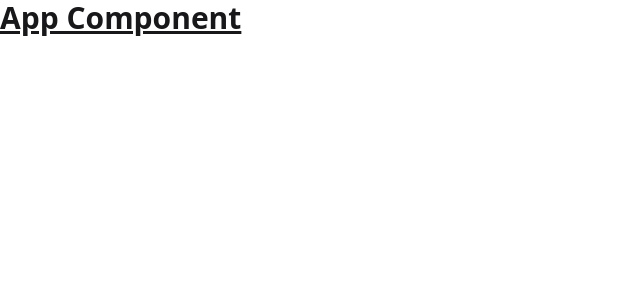
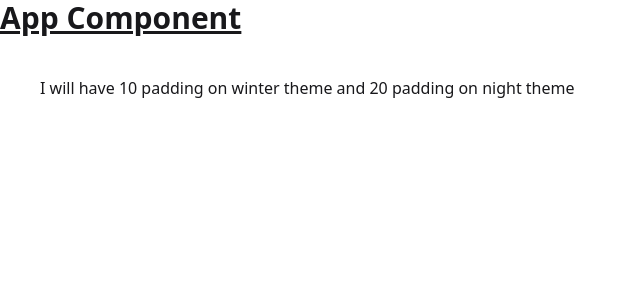
Before and after one commit to BenavidesMichael/portfolio, an Angular app: page / in a window 1280 px wide. Shown: the top 300 px of the page, without its empty margins (0-640 px from the left). Built offline with nearby package versions, Linux system fonts and the light colour scheme.

Commit message:
feat: Layout and update DaisyUI plugin configuration

```diff
--- a/src/app/app.html
+++ b/src/app/app.html
@@ -1 +1,5 @@
 <h1 class="text-3xl font-bold underline">App Component</h1>
+
+<div class="p-10 dark:p-20">
+  I will have 10 padding on winter theme and 20 padding on night theme
+</div>
--- a/src/styles.css
+++ b/src/styles.css
@@ -1,2 +1,6 @@
 @import "tailwindcss";
-@plugin "daisyui";
+@plugin "daisyui" {
+  themes: light --default, dark --prefersdark, dracula;
+}
+
+@custom-variant dark (&:where([data-theme=dracula], [data-theme=dracula] *));
```
